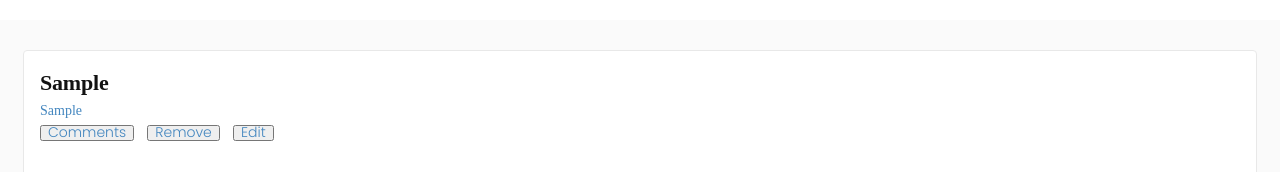
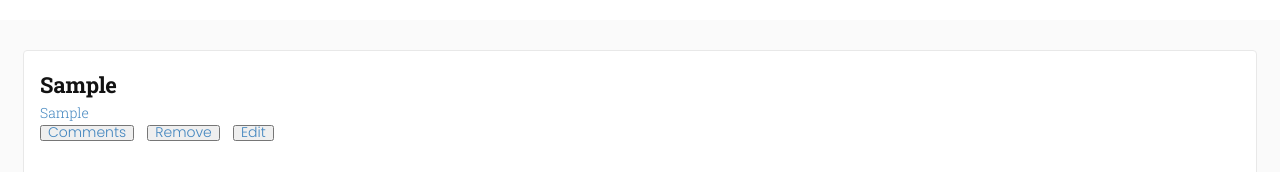
Before and after one commit to kkasaija/Bookstore, a React (Create React App) app: page / in a window 1280 px wide. Both pictures are taken after typing "Sample", "Sample" into the empty fields and a click on the button "ADD BOOK". Shown: the part 125-297 px from the top of the page. Built offline with nearby package versions, Linux system fonts and the light colour scheme.

Commit message:
Rectify linter errors

```diff
--- a/src/index.css
+++ b/src/index.css
@@ -1,9 +1,11 @@
 @import url('https://fonts.googleapis.com/css2?family=Poppins:wght@200;300;400;500;600&display=swap');
 @import url(https://fonts.googleapis.com/css?family=Montserrat:100,200,300,regular,500,600,700,800,900,100italic,200italic,300italic,italic,500italic,600italic,700italic,800italic,900italic);
-/* font-family: 'Poppins', sans-serif; */
-body{
+@import url('https://fonts.googleapis.com/css2?family=Roboto+Slab:wght@100;200;300;400;500;600;700&display=swap');
+
+body {
   background-color: #fafafa;
   margin: 0;
+  font-family: 'Poppins', sans-serif;
 }
 
 .main {
@@ -97,7 +99,7 @@ body{
   width: 6.688rem;
   height: 1.188rem;
   margin: 0.25rem 0 0;
-  font-family: RobotoSlab;
+  font-family: 'Roboto Slab', serif;
   font-size: 0.875rem;
   font-weight: 300;
   color: #4386bf;
@@ -107,7 +109,7 @@ body{
   width: 12.313rem;
   height: 1.813rem;
   margin: 0.188rem 20.188rem 0 0;
-  font-family: RobotoSlab;
+  font-family: 'Roboto Slab', serif;
   font-size: 1.375rem;
   font-weight: bold;
   letter-spacing: -0.2px;
@@ -148,7 +150,7 @@ body{
   color: #888;
 }
 
-form{
+form {
   display: flex;
   justify-content: space-between;
   align-items: center;
@@ -183,6 +185,6 @@ form{
   padding-left: 5px;
 }
 
-#categories-page  {
+#categories-page {
   margin-top: 95px;
 }
```
